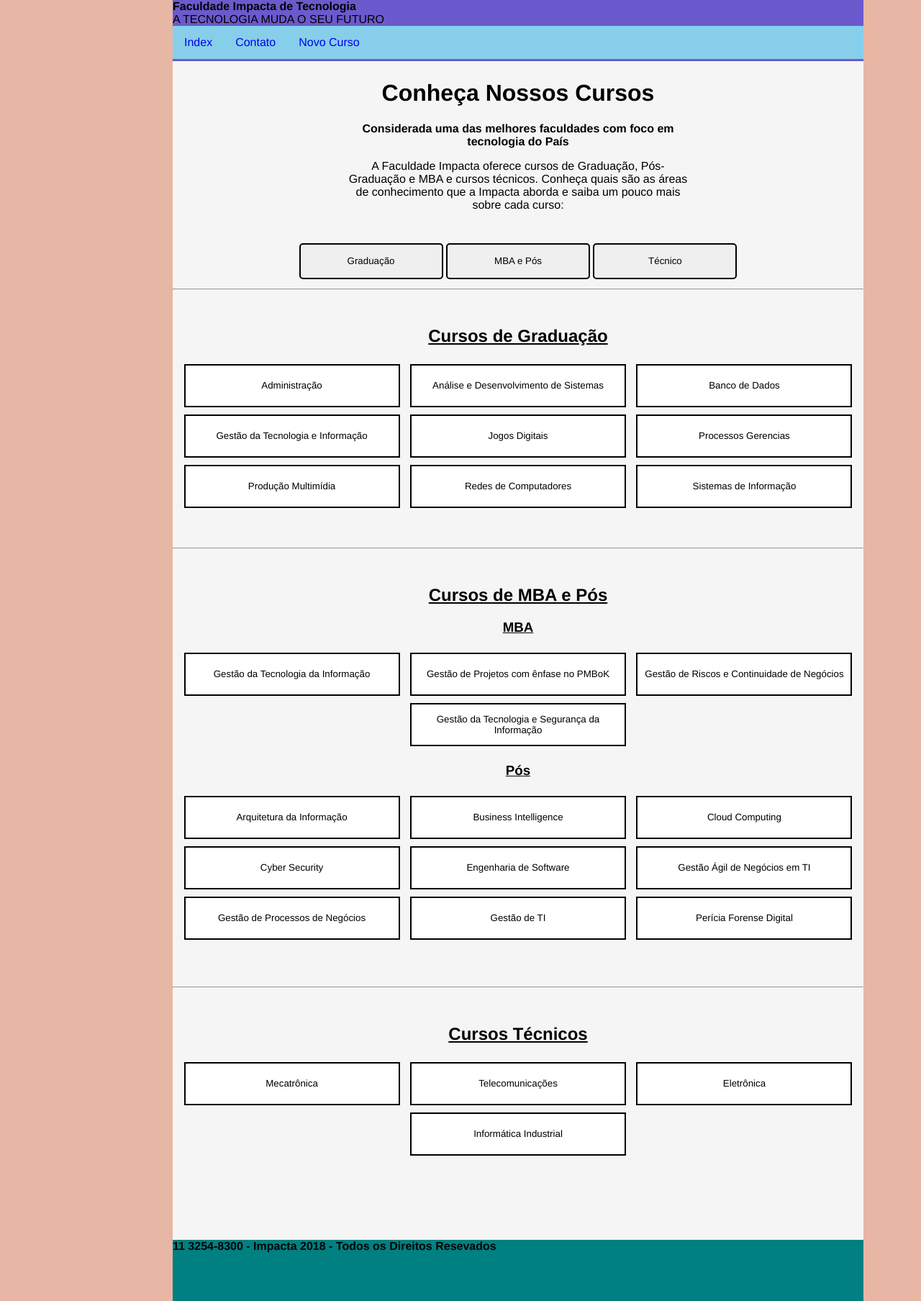
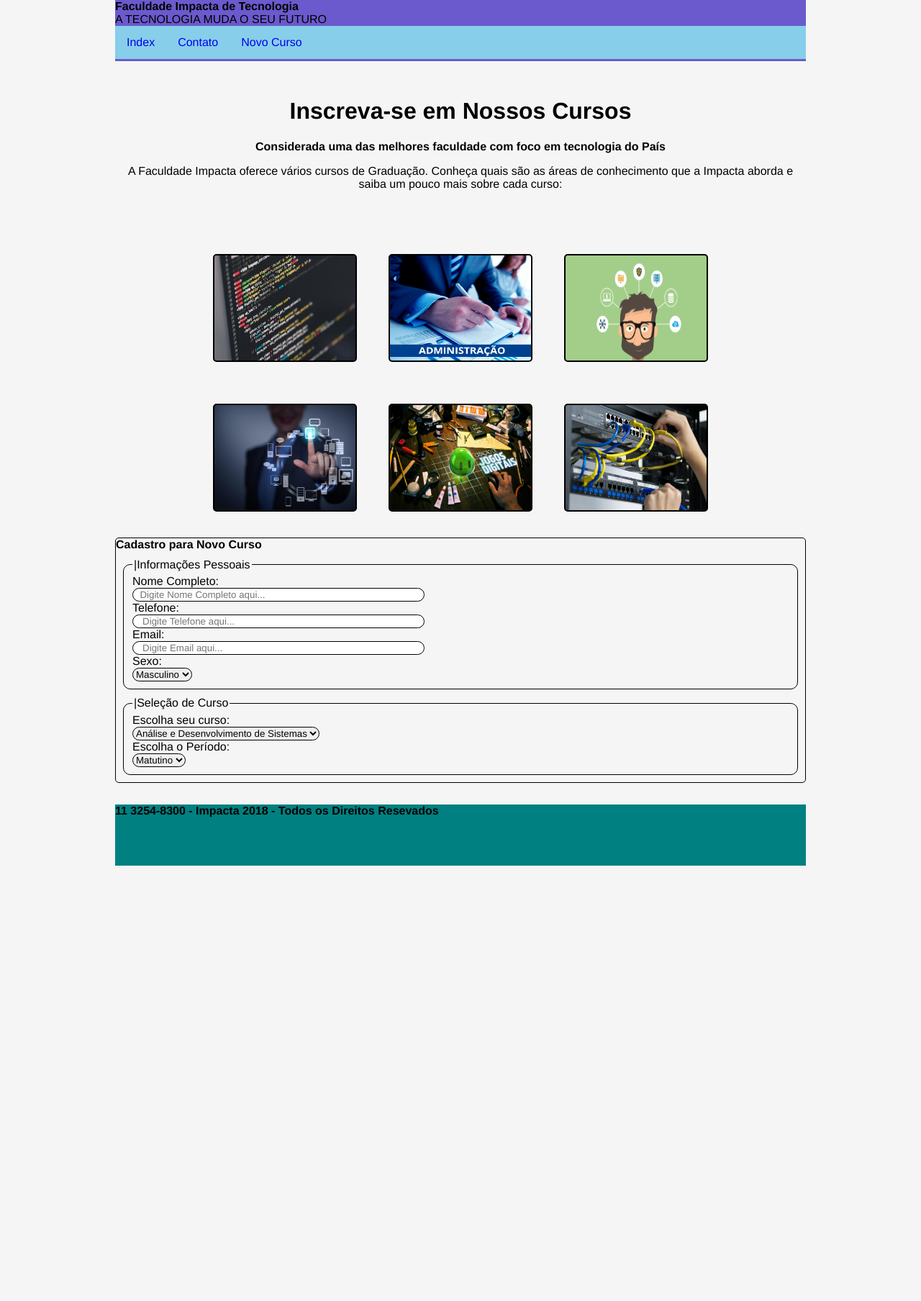
Before and after one commit to HCrew/HCrew, a Django app: page /form_novo_curso/ in a window 1280 px wide. Shown: the whole page at 72% size. After the commit the page ends 1203 px from the top, so only its background shows below. Run offline with Django 3.2, Linux system fonts and the light colour scheme.

Commit message:
changed (formulário_novo_curso)/ added style in global.css

```diff
--- a/core/templates/core/form_novo_curso.html
+++ b/core/templates/core/form_novo_curso.html
@@ -1,94 +1,85 @@
 {% extends "core/base.html" %}
 {% block content %}
-
-
 <body>
-	<div id="curso"class="top_head">
+	<div class="wrapper">
 		<div>
-			<h1>Conheça Nossos Cursos</h1>
-			<p class="lead">Considerada uma das melhores faculdades
-             com foco em tecnologia do País</p>
-			<p>A Faculdade Impacta oferece cursos de Graduação,
-             Pós-Graduação e MBA e cursos técnicos. Conheça quais
-             são as áreas de conhecimento que a Impacta aborda e
-             saiba um pouco mais sobre cada curso:</p>
+			<h1>Inscreva-se em Nossos Cursos</h1>
+			<p class="lead">Considerada uma das melhores faculdade com foco em tecnologia do País</p>
+			<p>A Faculdade Impacta oferece vários cursos de Graduação. Conheça quais são as áreas de conhecimento que a Impacta aborda e saiba um pouco mais sobre cada curso:</p>
+			<br>
+				<br>
 				</div>
+				<div >
+					<button class="btn_curso1" id= btn_cursoX  type="button" >
+						<strong></strong>
+					</button>
+					<button class="btn_curso2" id= btn_cursoX type="button" >
+						<strong></strong>
+					</button>
+					<button class="btn_curso3" id= btn_cursoX  type="button " >
+						<strong></strong>
+					</button>
+					<br>
+						<br>
+							<button class="btn_curso4" id= btn_cursoX  type="button" >
+								<strong></strong>
+							</button>
+							<button class="btn_curso5" id= btn_cursoX type="button" >
+								<strong></strong>
+							</button>
+							<button class="btn_curso6" id= btn_cursoX  type="button " >
+								<strong></strong>
+							</button>
 						</div>
+						<div class="formX">
+							<label for="form_novo_curso">
+								<strong>Cadastro para Novo Curso</strong>
+							</label>
+							<form class="form_novo_curso" action="" method="post">
+								<fieldset>
+									<legend class="legend">|Informações Pessoais</legend>
+			Nome Completo:
 									<br>
-		<div id="curso">
-			<button id=btn_curso class="btn_curso1"  type="button" >Graduação</button>
-			<button id=btn_curso class="btn_curso1" type="button" >MBA e Pós</button>
-			<button id=btn_curso class="btn_curso1"  type="button " >Técnico</button>
-		</div>
-		<hr>
-			<div class="cursos_section">
-				<h2>
-					<u>Cursos de Graduação</u>
-				</h2>
-				<div>
-					<button id=btn_curso_sec class="btn_curso_sec1"  type="button" >Administração</button>
-					<button id=btn_curso_sec class="btn_curso_sec1" type="button" >Análise e Desenvolvimento de Sistemas</button>
-					<button id=btn_curso_sec class="btn_curso_sec1"  type="button " >Banco de Dados</button>
-				</div>
-				<div>
-					<button id=btn_curso_sec class="btn_curso_sec1"  type="button" >Gestão da Tecnologia e Informação</button>
-					<button id=btn_curso_sec class="btn_curso_sec1" type="button" >Jogos Digitais</button>
-					<button id=btn_curso_sec class="btn_curso_sec1"  type="button " >Processos Gerencias</button>
-				</div>
-				<div>
-					<button id=btn_curso_sec class="btn_curso_sec1"  type="button" >Produção Multimídia</button>
-					<button id=btn_curso_sec class="btn_curso_sec1" type="button" >Redes de Computadores</button>
-					<button id=btn_curso_sec class="btn_curso_sec1"  type="button " >Sistemas de Informação</button>
-				</div>
-			</div>
-			<hr>
-				<div class="cursos_section_b">
-					<h2>
-						<u>Cursos de MBA e Pós</u>
-					</h2>
-					<h3>
-						<u>MBA</u>
-					</h3>
-					<div>
-						<button id=btn_curso_sec class="btn_curso_sec1"  type="button" >Gestão da Tecnologia da Informação</button>
-						<button id=btn_curso_sec class="btn_curso_sec1" type="button" >Gestão de Projetos com ênfase no PMBoK</button>
-						<button id=btn_curso_sec class="btn_curso_sec1"  type="button " >Gestão de Riscos e Continuidade de Negócios</button>
-					</div>
-					<div>
-						<button id=btn_curso_sec class="btn_curso_sec1"  type="button" >Gestão da Tecnologia e Segurança da Informação</button>
-					</div>
-					<h3>
-						<u>Pós</u>
-					</h3>
-					<div>
-						<button id=btn_curso_sec class="btn_curso_sec1"  type="button" >Arquitetura da Informação</button>
-						<button id=btn_curso_sec class="btn_curso_sec1" type="button" >Business Intelligence</button>
-						<button id=btn_curso_sec class="btn_curso_sec1"  type="button " >Cloud Computing</button>
-					</div>
-					<div>
-						<button id=btn_curso_sec class="btn_curso_sec1"  type="button" >Cyber Security</button>
-						<button id=btn_curso_sec class="btn_curso_sec1" type="button" >Engenharia de Software</button>
-						<button id=btn_curso_sec class="btn_curso_sec1"  type="button " >Gestão Ágil de Negócios em TI</button>
-					</div>
-					<div>
-						<button id=btn_curso_sec class="btn_curso_sec1"  type="button" >Gestão de Processos de Negócios</button>
-						<button id=btn_curso_sec class="btn_curso_sec1" type="button" >Gestão de TI</button>
-						<button id=btn_curso_sec class="btn_curso_sec1"  type="button " >Perícia Forense Digital</button>
-					</div>
-				</div>
-				<hr>
-					<div class="cursos_section">
-						<h2>
-							<u>Cursos Técnicos</u>
-						</h2>
-						<div>
-							<button id=btn_curso_sec class="btn_curso_sec1"  type="button" >Mecatrônica</button>
-							<button id=btn_curso_sec class="btn_curso_sec1" type="button" >Telecomunicações</button>
-							<button id=btn_curso_sec class="btn_curso_sec1"  type="button " >Eletrônica</button>
-						</div>
-						<div>
-							<button id=btn_curso_sec class="btn_curso_sec1"  type="button" >Informática Industrial</button>
+										<input type="text" name="" value=""placeholder="  Digite Nome Completo aqui..." required>
+											<br>
+			Telefone:
+												<br>
+													<input type="text" name="" value=""placeholder="   Digite Telefone aqui..." required>
+														<br>
+	    Email:
+															<br>
+																<input type="text" name="" value=""placeholder="   Digite Email aqui..."required>
+																	<br>
+	    Sexo:
+																		<br>
+																			<select class="selection">
+																				<option value="">Masculino</option>
+																				<option value="">Feminino</option>
+																			</select>
+																		</fieldset>
+																		<fieldset>
+																			<legend class="legend">|Seleção de Curso</legend>
+      Escolha seu curso:
+																			<br>
+																				<select class="" name="">
+																					<option value="">Análise e Desenvolvimento de Sistemas</option>
+																					<option value="">Administração</option>
+																					<option value="">Banco de Dados</option>
+																					<option value="">Gestão de Tecnologia da Informação</option>
+																					<option value="">Jogos Digitais</option>
+																					<option value="">Redes de Computadores</option>
+																				</select>
+																				<br>
+		Escolha o Período:
+																					<br>
+																						<select class="" name="">
+																							<option value="">Matutino</option>
+																							<option value="">Noturno</option>
+																						</select>
+																					</fieldset>
+																				</form>
 																			</div>
 																		</div>
 																	</body>
+
 {% endblock %}
--- a/static/css/global.css
+++ b/static/css/global.css
@@ -3,13 +3,13 @@
 }
 
 body {
-    background-color: rgb(231, 182, 165);
+    background-color:#F5F5F5;
     position: relative;
     margin: 0 auto;
     display: flex;
     flex-direction: column;
     min-height: 100vh;
-    max-width: 100vh;
+    max-width: 200vh;
 }
 
 header, main, footer {
@@ -59,54 +59,103 @@ li a:hover{
 
 
 /*STYLES FOR FORM_NOVO_CURSO*/
-.top_head{
-  margin: auto;
-  width: 50%;
+
+.wrapper{
+margin: 30px auto;
+display: grid;
+grid-template-columns: 1fr ;
+grid-gap: 1em;
+}
+
+.wrapper > div{
+  text-align:center;
 }
 
 .lead{
   font-weight: bold;
 }
 
-#curso{
-  text-align: center;
-  align-content: center;
-  align-self: center;
-  padding: 5px;
+.formX{
+text-align: left!important;
+border-style: solid;
+border-width: thin;
+border-radius: 5px;
+border-color: black;
 }
 
-#btn_curso{
-  width: 200px;
-  height: 50px;
-  text-align: center;
+fieldset{
+  border-width: thin;
   border-style: solid;
-  border-radius: 5px;
+  border-color: black;
+  border-radius: 10px;
+  margin: 10px;
 }
 
-.btn_curso1:hover{
+input{
+  width: 400px;
+  border-width: thin;
+  border-style: solid;
+  border-color: black;
+  border-radius: 10px;
+}
+
+select{
+  border-width: thin;
+  border-style: solid;
+  border-color: black;
+  border-radius: 10px;
+}
+
+button{
+display:inline-block;
+height:150px;
+width: 200px;
+border-style: solid;
+border-radius: 5px;
+border-color: black;
+margin: 20px;
+}
+
+.btn_curso1{
+  background:url('../images/analise-desenvolvimento-sistemas.jpg');
+  background-repeat: no-repeat;
+  background-size:  200px 150px;
+}
+
+.btn_curso2{
+  background:url('../images/administracao.png');
+  background-repeat: no-repeat;
+  background-size:  200px 150px;
+}
+
+.btn_curso3{
+  background:url('../images/banco-de-dados.png');
+  background-repeat: no-repeat;
+  background-size: 200px 150px ;
+}
+
+.btn_curso4{
+  background:url('../images/gti.jpg');
+  background-repeat: no-repeat;
+  background-size:  200px 150px;
+}
+
+.btn_curso5{
+  background:url('../images/jogos-digitais.jpg');
+  background-repeat: no-repeat;
+  background-size: 200px 150px ;
+}
+.btn_curso6{
+  background:url('../images/redes-computadores.jpg');
+  background-repeat: no-repeat;
+  background-size:  200px 150px;
+}
+
+#btn_cursoX:hover{
   cursor: pointer;
   box-shadow: 0 12px 16px 0 rgba(0,0,0,0.24),0 17px 50px 0 rgba(0,0,0,0.19);
 }
 
-.cursos_section{
-  margin-top: 50px;
-  height: 300px;
-  text-align: center;
-}
-
-.cursos_section_b{
-  margin-top: 50px;
-  height: 550px;
-  text-align: center;
-}
-
-#btn_curso_sec{
-  width:300px;
-  height:60px;
-  margin: 5px;
-  border-style: solid;
-  background-color:white;
-}
 /*END OF STYLES FOR FORM_NOVO_CURSO*/
 .Cursos img{
     width: 450px;
```
Lines whose indentation alone changed are shown as unchanged.
